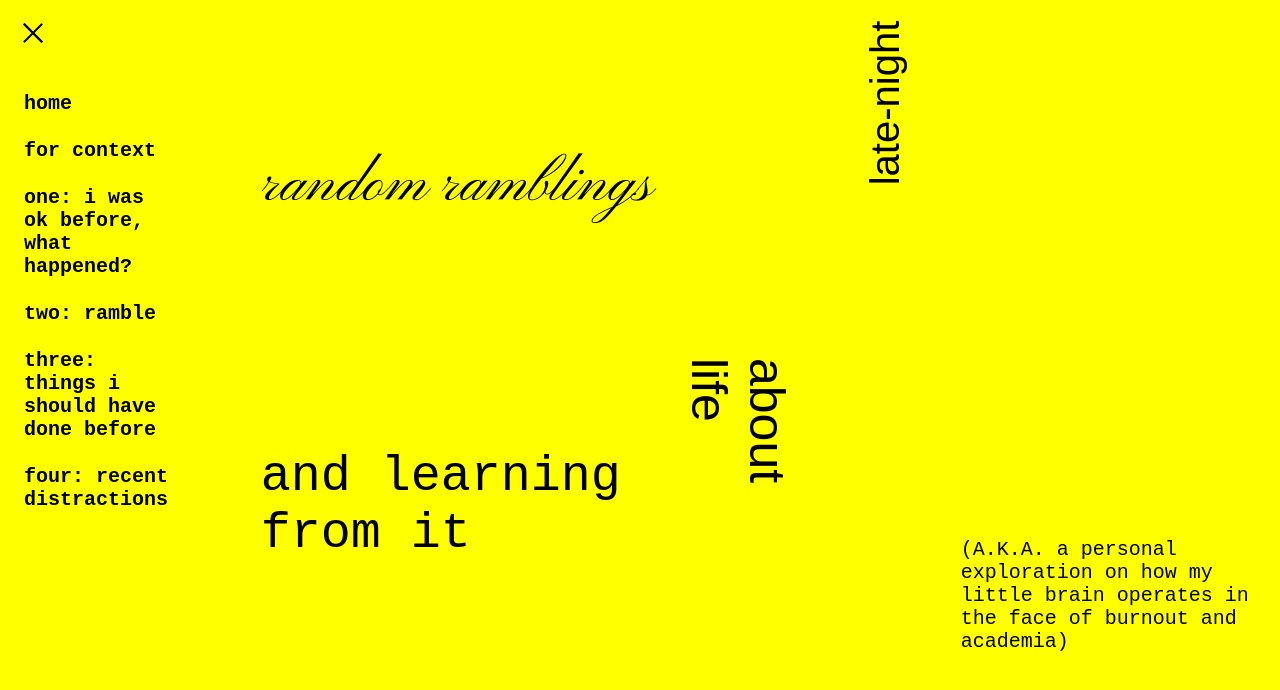
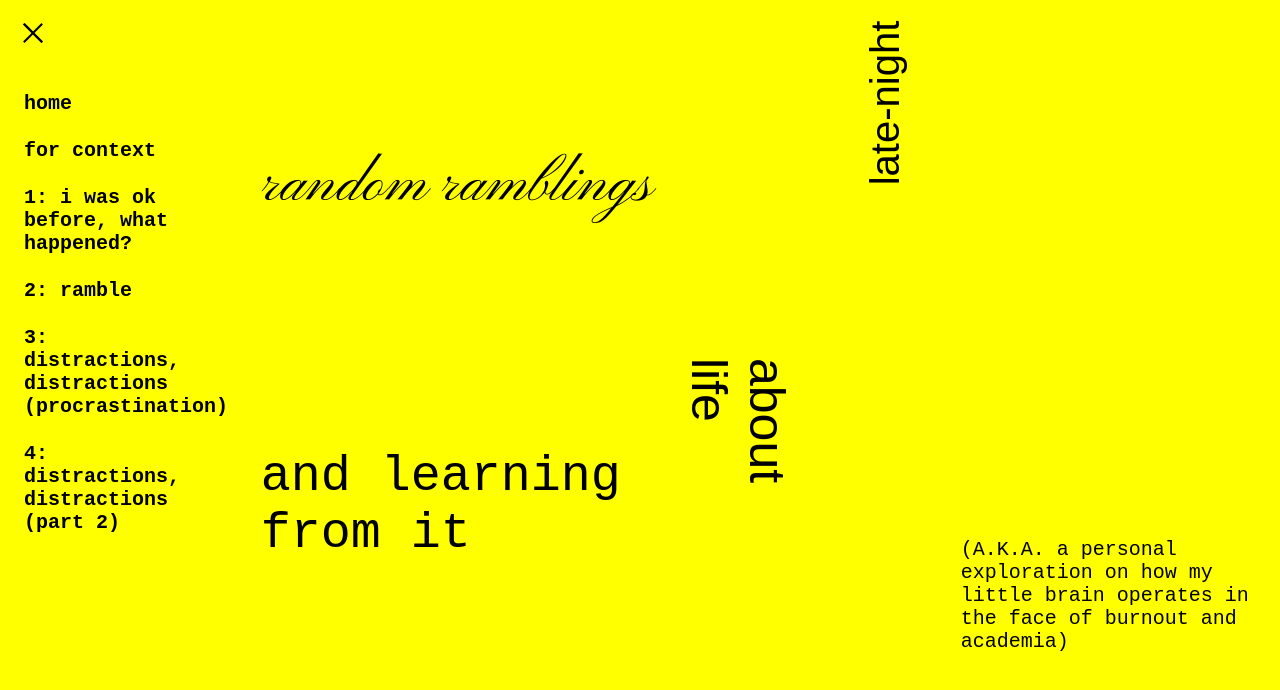
Before and after one commit to JennyPanini/three, a plain HTML site: page index.html in a window 1280 px wide. Both pictures are taken after a click on the label 33 px from the left and 33 px from the top of the page. Drawn offline with Linux system fonts and the light colour scheme; a web font is replaced by a local one.

Commit message:
titles nav

```diff
--- a/index.html
+++ b/index.html
@@ -25,10 +25,10 @@
         <ul class="menu__box">
           <li><a class="menu__item" id="home" href="https://jennypanini.github.io/three/index.html">home</a></li>
           <li><a class="menu__item" id="five" href="tab5/outlook.html">for context</a></li>
-          <li><a class="menu__item" id="one" href="tab1/ok.html">one: i was ok before, what happened?</a></li>
-          <li><a class="menu__item" id="two" href="tab2/night.html">two: ramble</a></li>
-          <li><a class="menu__item" id="three" href="tab3/story.html">three: things i should have done before</a></li>
-          <li><a class="menu__item" id="four" href="tab4/distraction.html">four: recent distractions</a></li>
+          <li><a class="menu__item" id="one" href="https://jennypanini.github.io/three/tab1/ok.html">1: i was ok before, what happened?</a></li>
+          <li><a class="menu__item" id="two" href="https://jennypanini.github.io/three/tab2/night.html">2: ramble</a></li>
+          <li><a class="menu__item" id="three" href="https://jennypanini.github.io/three/tab3/story.html">3: distractions, distractions (procrastination)</a></li>
+          <li><a class="menu__item" id="four" href="tab4/distraction.html">4: distractions, distractions (part 2)</a></li>
         </ul>
       </div>
     </div>
```
Also changed, not shown: tab1/ok.html (+4 -4 lines), tab2/night.html (+4 -4 lines).
